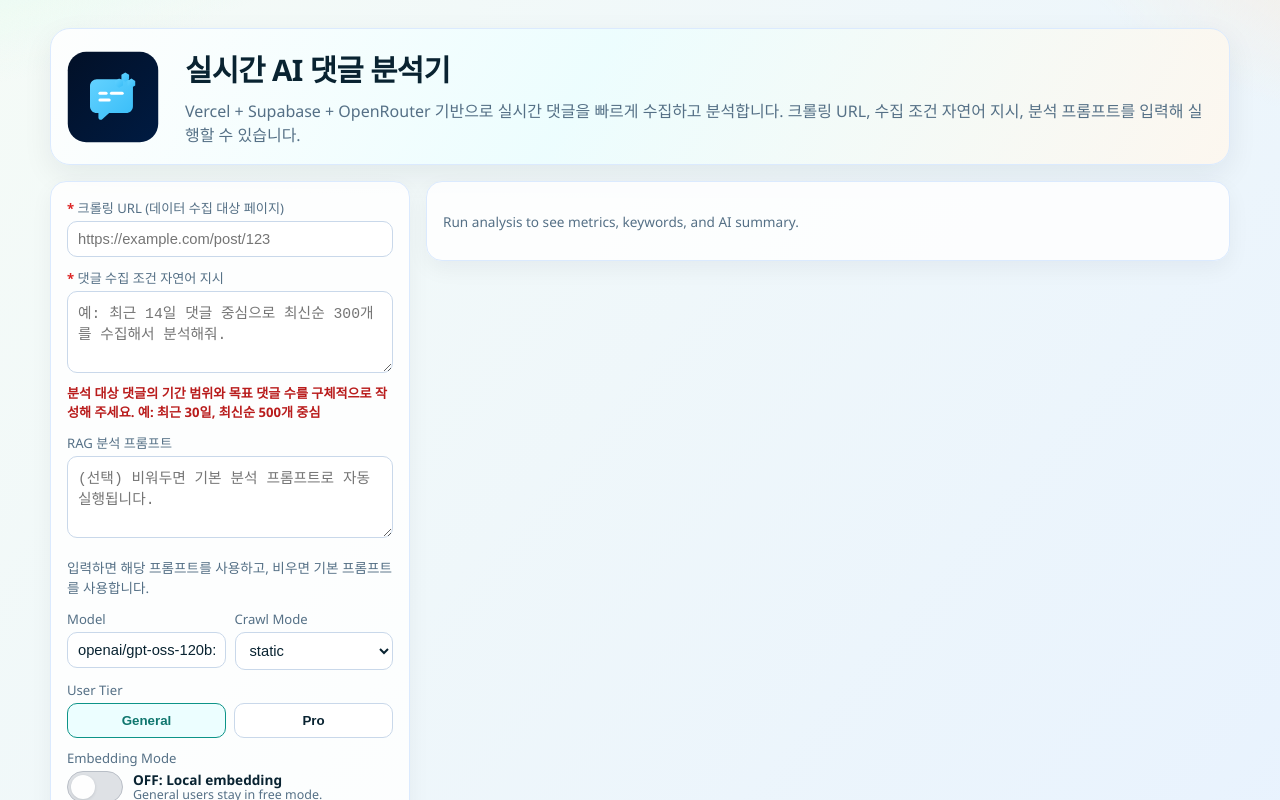
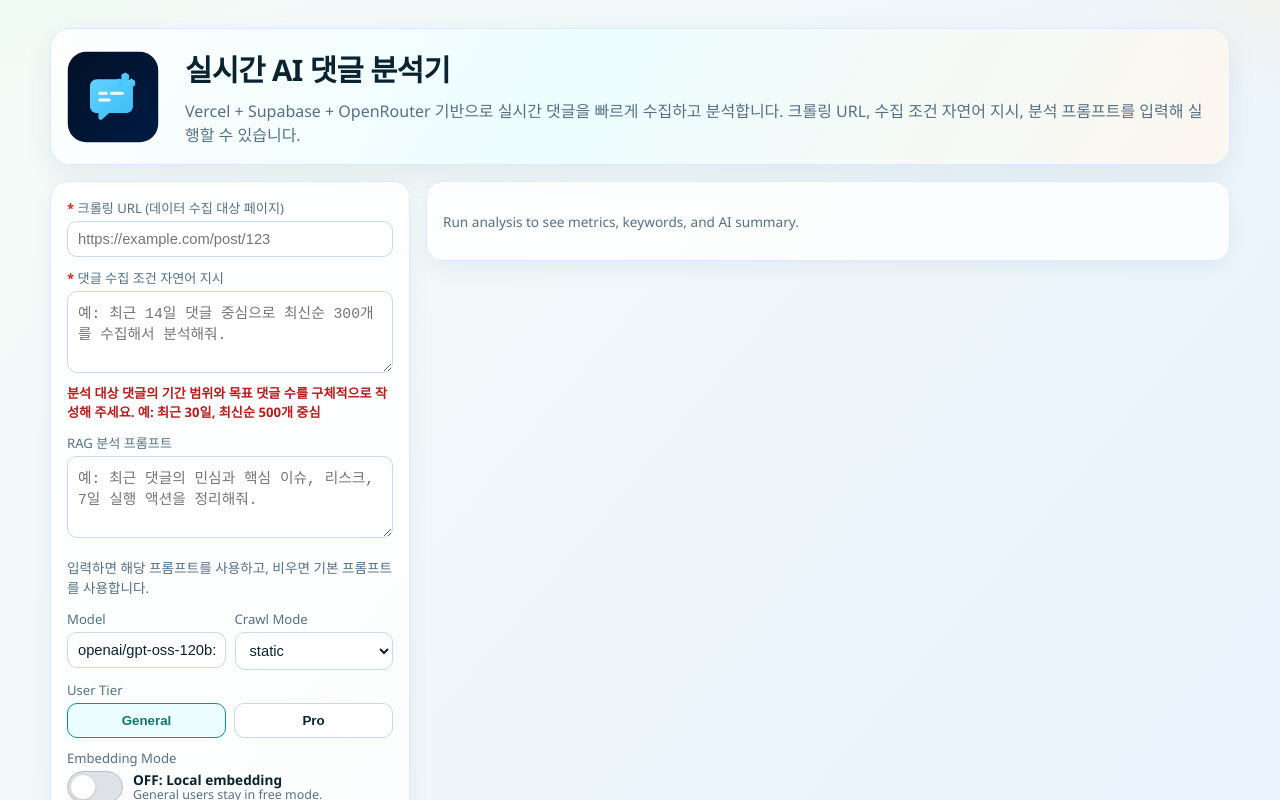
Before and after one commit to Ankaros813/AI_comment_analysis, a Next.js app: page / in a window 1280 px wide. Shown: the top 800 px of the page. Built offline with nearby package versions, Linux system fonts and the light colour scheme.

Commit message:
ui: set RAG prompt placeholder example

```diff
--- a/app/page.tsx
+++ b/app/page.tsx
@@ -207,7 +207,7 @@
               <textarea
                 value={String(form.userQuery || "")}
                 onChange={(e) => setForm((s) => ({ ...s, userQuery: e.target.value }))}
-                placeholder="(선택) 비워두면 기본 분석 프롬프트로 자동 실행됩니다."
+                placeholder="예: 최근 댓글의 민심과 핵심 이슈, 리스크, 7일 실행 액션을 정리해줘."
               />
               <p className="muted">입력하면 해당 프롬프트를 사용하고, 비우면 기본 프롬프트를 사용합니다.</p>
             </div>
```
